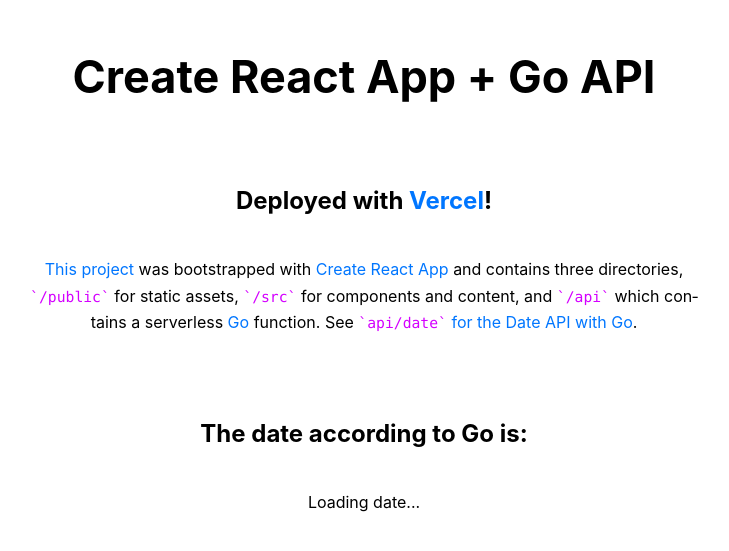
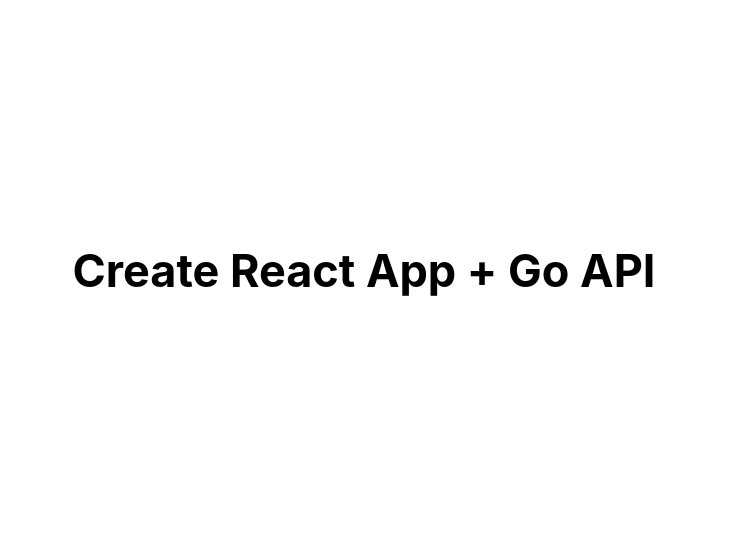
Before and after one commit to tt-fourtyfour-food-truck/tt-fourtyfour-food-truck-front-end, a React (Create React App) app: page / in a window 1280 px wide. Shown: the part 129-680 px from the top of the page, without its empty margins (276-1005 px from the left). Built offline with nearby package versions, Linux system fonts and the light colour scheme; no server answers.

Commit message:
removed initial app

```diff
--- a/src/App.js
+++ b/src/App.js
@@ -1,55 +1,11 @@
 import React from 'react';
-import { useEffect, useState } from 'react';
 import './App.css';
 
 function App() {
-  const [date, setDate] = useState(null);
-  useEffect(() => {
-    async function getDate() {
-      const res = await fetch('/api/date');
-      const newDate = await res.text();
-      setDate(newDate);
-    }
-    getDate();
-  }, []);
   return (
     <main>
       <h1>Create React App + Go API</h1>
-      <h2>
-        Deployed with{' '}
-        <a
-          href="https://vercel.com/docs"
-          target="_blank"
-          rel="noreferrer noopener"
-        >
-          Vercel
-        </a>
-        !
-      </h2>
-      <p>
-        <a
-          href="https://github.com/vercel/vercel/tree/master/examples/create-react-app"
-          target="_blank"
-          rel="noreferrer noopener"
-        >
-          This project
-        </a>{' '}
-        was bootstrapped with{' '}
-        <a href="https://facebook.github.io/create-react-app/">
-          Create React App
-        </a>{' '}
-        and contains three directories, <code>/public</code> for static assets,{' '}
-        <code>/src</code> for components and content, and <code>/api</code>{' '}
-        which contains a serverless <a href="https://golang.org/">Go</a>{' '}
-        function. See{' '}
-        <a href="/api/date">
-          <code>api/date</code> for the Date API with Go
-        </a>
-        .
-      </p>
-      <br />
-      <h2>The date according to Go is:</h2>
-      <p>{date ? date : 'Loading date...'}</p>
+
     </main>
   );
 }
```
Also changed, not shown: 1 other file (tests, documents, lock files or other folders).
